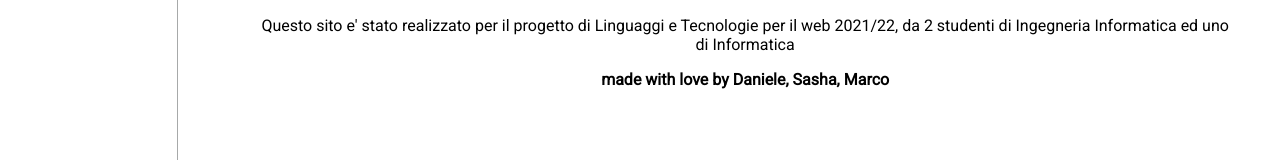
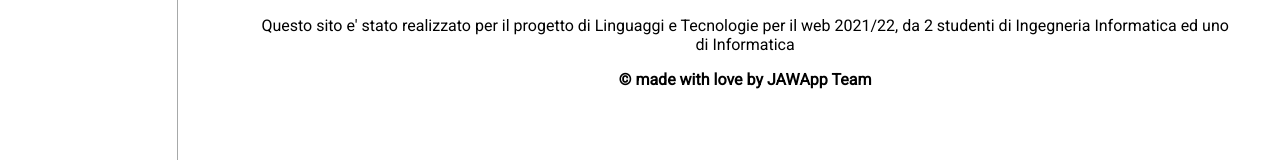
Before and after one commit to marco3724/jawapp, a Vue app: page /credits in a window 1280 px wide. Shown: the part 550-710 px from the top of the page. Built offline with nearby package versions, Linux system fonts and the light colour scheme; what vue-toast-notification would draw is missing.

Commit message:
copyright

```diff
--- a/src/views/CreditView.vue
+++ b/src/views/CreditView.vue
@@ -59,7 +59,7 @@
         </div>
         <div class="description">
             <p>Questo sito e' stato realizzato per il progetto di Linguaggi e Tecnologie per il web 2021/22, da 2 studenti di Ingegneria Informatica ed uno di Informatica</p>
-            <p class="bold">made with love by Daniele, Sasha, Marco </p>
+            <p class="bold">© made with love by JAWApp Team  </p>
         </div>
     </div>
 </div>
```
